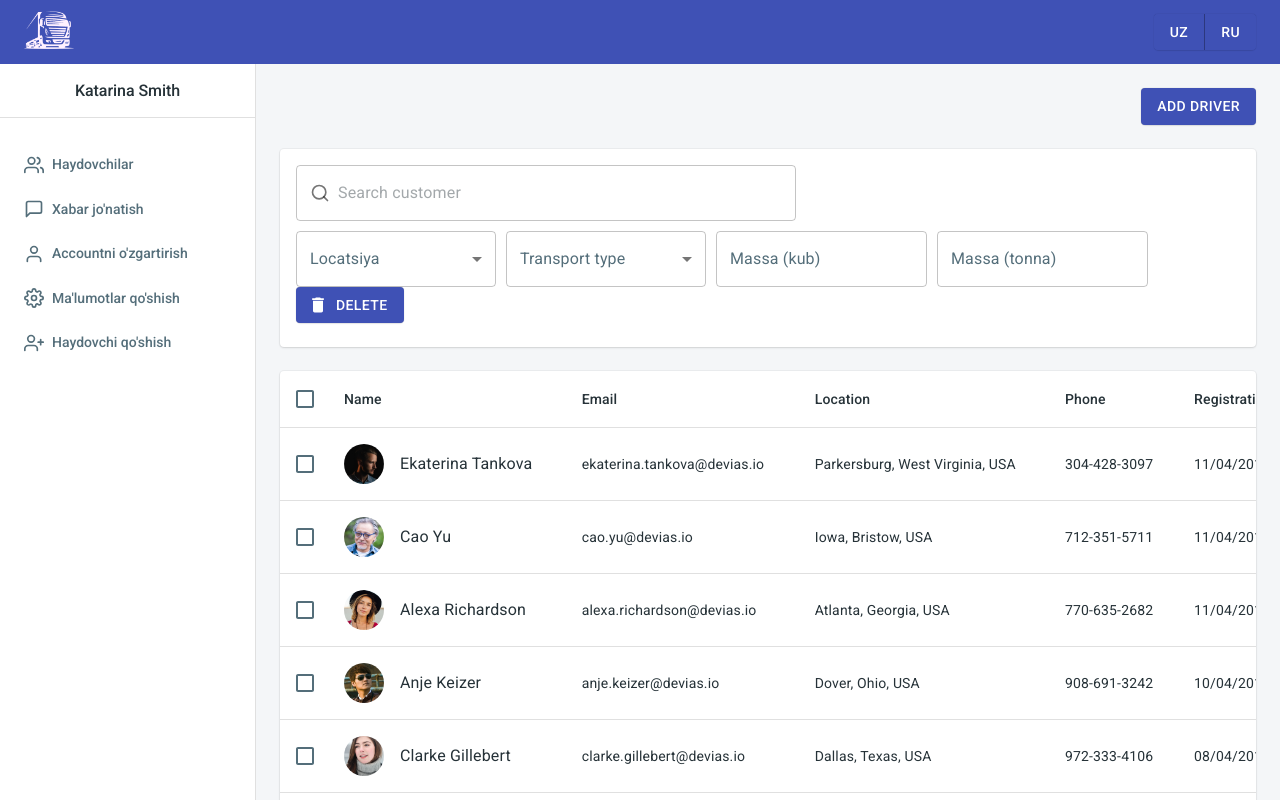
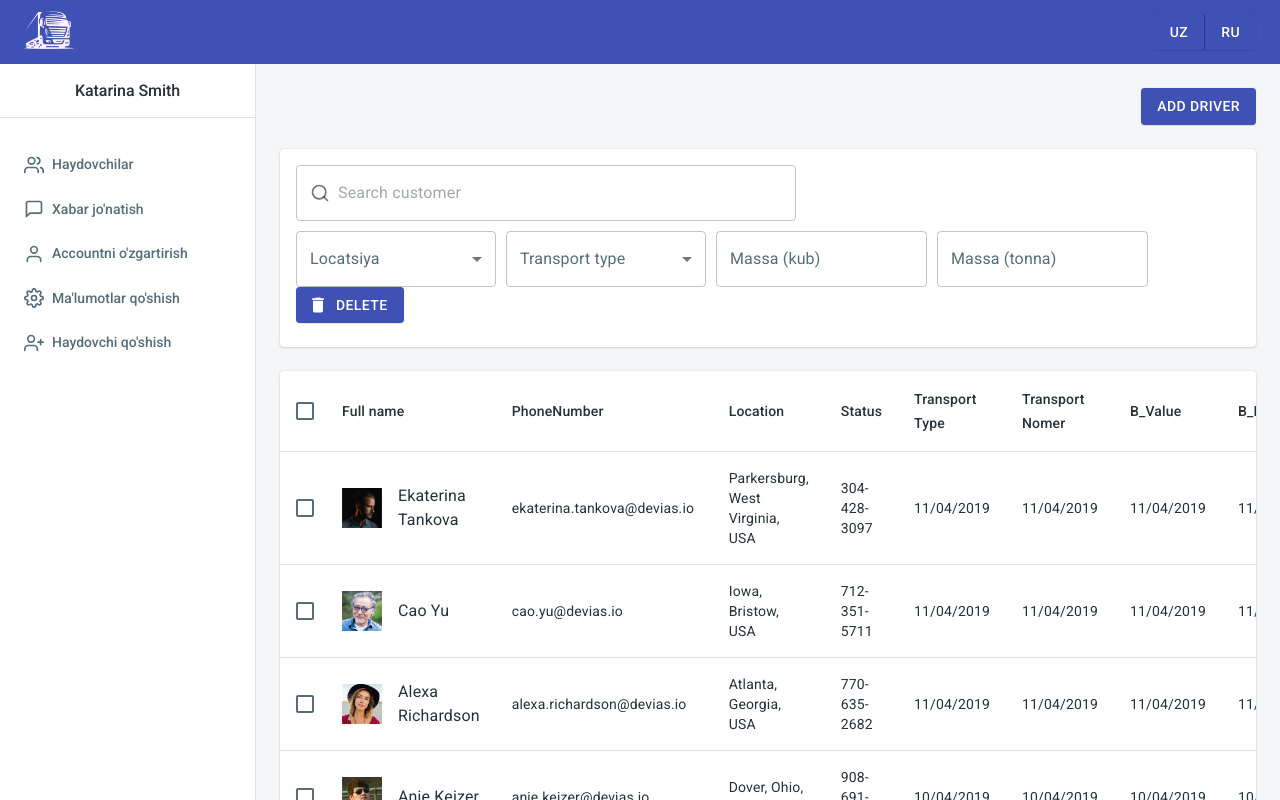
Before and after one commit to Afrosiyob/adminlogistic, a React (Create React App) app: page /app/customers in a window 1280 px wide. Built offline with nearby package versions, Linux system fonts and the light colour scheme; no server answers; sample sign-in values are in the browser's storage.

Commit message:
add pass
add pass

```diff
--- a/src/views/account/AccountView/ProfileDetails.js
+++ b/src/views/account/AccountView/ProfileDetails.js
@@ -20,7 +20,10 @@ const useStyles = makeStyles(() => ({
 const ProfileDetails = ({ className, ...rest }) => {
   const classes = useStyles();
   const [values, setValues] = useState({
+    fullName: '',
+
     phonenumber: '',
+    currentPassword: '',
     password: '',
     confirmpassword: ''
   });
@@ -50,6 +53,18 @@ const ProfileDetails = ({ className, ...rest }) => {
             <Grid item md={12} xs={12}>
               <TextField
                 fullWidth
+                helperText="Fullname"
+                label="FullName"
+                name="fullName"
+                onChange={handleChange}
+                required
+                value={values.fullName}
+                variant="outlined"
+              />
+            </Grid>
+            <Grid item md={12} xs={12}>
+              <TextField
+                fullWidth
                 helperText="Telefon raqamingizni kiriting"
                 label="Phonenumber"
                 name="phonenumber"
@@ -61,9 +76,21 @@ const ProfileDetails = ({ className, ...rest }) => {
             </Grid>
             <Grid item md={12} xs={12}>
               <TextField
+                helperText="Eski  parolni kiriting"
+                fullWidth
+                label="Current passowrd"
+                name="currentPassword"
+                onChange={handleChange}
+                required
+                value={values.currentPassword}
+                variant="outlined"
+              />
+            </Grid>
+            <Grid item md={12} xs={12}>
+              <TextField
                 helperText="Yangi parol kiriting"
                 fullWidth
-                label="Password"
+                label=" New Password"
                 name="password"
                 onChange={handleChange}
                 required
@@ -75,7 +102,7 @@ const ProfileDetails = ({ className, ...rest }) => {
               <TextField
                 helperText="Yangi kiritilgan parolni tasdiqlang"
                 fullWidth
-                label="Confirm Password"
+                label="Confirm New Password"
                 name="confirmpassword"
                 onChange={handleChange}
                 required
--- a/src/views/auth/LoginView.js
+++ b/src/views/auth/LoginView.js
@@ -84,10 +84,10 @@ const LoginView = props => {
 
               Axios.post(`http://195.158.2.207/api/v1/auth/login`, data)
                 .then(res => {
+                  setOpenSuccess(true);
                   localStorage.setItem('logen-authorization', res.data.token);
 
                   setTimeout(() => {
-                    setOpenSuccess(true);
                     navigate('/app/customers', { replace: true });
                     // history.push('/app/customers');
                   }, 1000);
--- a/src/views/customer/CustomerListView/Results.js
+++ b/src/views/customer/CustomerListView/Results.js
@@ -1,7 +1,8 @@
-import React, { useState } from 'react';
+import React, { useState, useEffect } from 'react';
 import clsx from 'clsx';
 import PropTypes from 'prop-types';
 import moment from 'moment';
+
 import PerfectScrollbar from 'react-perfect-scrollbar';
 import {
   Avatar,
@@ -18,6 +19,9 @@ import {
   makeStyles
 } from '@material-ui/core';
 import getInitials from 'src/utils/getInitials';
+import { Link, useParams } from 'react-router-dom';
+import UserDetailModal from './UserDetailModal';
+import Axios from 'axios';
 
 const useStyles = makeStyles(theme => ({
   root: {},
@@ -27,10 +31,47 @@ const useStyles = makeStyles(theme => ({
 }));
 
 const Results = ({ className, customers, ...rest }) => {
+  let { id } = useParams();
   const classes = useStyles();
   const [selectedCustomerIds, setSelectedCustomerIds] = useState([]);
   const [limit, setLimit] = useState(10);
   const [page, setPage] = useState(0);
+
+  const [users, setUsers] = useState({ data: [] });
+
+  // useEffect(() => {
+  //   let token = localStorage.getItem('logen-authorization');
+  //   Axios.get({
+  //     url: 'http://195.158.2.207/api/v1/users?page=1',
+  //     headers: {
+  //       Authorization: 'Bearer ' + token
+  //     }
+  //   })
+  //     .then(result => {
+  //       setUsers('wefwef this is table data' + result.data);
+
+  //       console.log(users);
+  //     })
+  //     .catch(err => console.log(err));
+  // }, []);
+
+  useEffect(() => {
+    let token = localStorage.getItem('logen-authorization');
+    Axios.get('http://195.158.2.207/api/v1/users?page=1', {
+      headers: { Authorization: 'Bearer ' + token }
+    })
+      .then(res => {
+        // setUsers(res.data);
+        console.log('====================================');
+        console.log('this is table data = ' + res);
+        console.log('====================================');
+      })
+      .catch(err => {
+        console.log('====================================');
+        console.log(err);
+        console.log('====================================');
+      });
+  }, []);
 
   const handleSelectAll = event => {
     let newSelectedCustomerIds;
@@ -97,11 +138,15 @@ const Results = ({ className, customers, ...rest }) => {
                     onChange={handleSelectAll}
                   />
                 </TableCell>
-                <TableCell>Name</TableCell>
-                <TableCell>Email</TableCell>
+                <TableCell>Full name</TableCell>
+                <TableCell>PhoneNumber</TableCell>
                 <TableCell>Location</TableCell>
-                <TableCell>Phone</TableCell>
-                <TableCell>Registration date</TableCell>
+                <TableCell>Status</TableCell>
+                <TableCell> Transport Type </TableCell>
+                <TableCell> Transport Nomer </TableCell>
+                <TableCell> B_Value </TableCell>
+                <TableCell>B_Mass</TableCell>
+                <TableCell>Time of Status</TableCell>
               </TableRow>
             </TableHead>
             <TableBody>
@@ -120,17 +165,12 @@ const Results = ({ className, customers, ...rest }) => {
                   </TableCell>
 
                   <TableCell>
-                    <Box alignItems="center" display="flex">
-                      <Avatar
-                        className={classes.avatar}
-                        src={customer.avatarUrl}
-                      >
-                        {getInitials(customer.name)}
-                      </Avatar>
-                      <Typography color="textPrimary" variant="body1">
-                        {customer.name}
-                      </Typography>
-                    </Box>
+                    <UserDetailModal
+                      customClassName={classes.avatar}
+                      srcImg={customer.avatarUrl}
+                      getInitials={getInitials(customer.name)}
+                      customerName={customer.name}
+                    />
                   </TableCell>
 
                   <TableCell>{customer.email}</TableCell>
@@ -141,6 +181,18 @@ const Results = ({ className, customers, ...rest }) => {
 
                   <TableCell>{customer.phone}</TableCell>
 
+                  <TableCell>
+                    {moment(customer.createdAt).format('DD/MM/YYYY')}
+                  </TableCell>
+                  <TableCell>
+                    {moment(customer.createdAt).format('DD/MM/YYYY')}
+                  </TableCell>
+                  <TableCell>
+                    {moment(customer.createdAt).format('DD/MM/YYYY')}
+                  </TableCell>
+                  <TableCell>
+                    {moment(customer.createdAt).format('DD/MM/YYYY')}
+                  </TableCell>
                   <TableCell>
                     {moment(customer.createdAt).format('DD/MM/YYYY')}
                   </TableCell>
--- /dev/null
+++ b/src/views/customer/CustomerListView/UserDetailModal.js
@@ -0,0 +1,94 @@
+import React from 'react';
+import Button from '@material-ui/core/Button';
+import Dialog from '@material-ui/core/Dialog';
+import DialogActions from '@material-ui/core/DialogActions';
+import DialogContent from '@material-ui/core/DialogContent';
+import DialogContentText from '@material-ui/core/DialogContentText';
+import DialogTitle from '@material-ui/core/DialogTitle';
+import { Avatar, Typography, makeStyles, Box } from '@material-ui/core';
+
+const useStyles = makeStyles(theme => ({
+  root: {},
+  avatar: {
+    marginRight: theme.spacing(2)
+  }
+}));
+
+export default function UserDetailModal(props) {
+  const [open, setOpen] = React.useState(false);
+  const [scroll, setScroll] = React.useState('paper');
+  const classes = useStyles();
+  const handleClickOpen = scrollType => () => {
+    setOpen(true);
+    setScroll(scrollType);
+  };
+
+  const handleClose = () => {
+    setOpen(false);
+  };
+
+  const descriptionElementRef = React.useRef(null);
+  React.useEffect(() => {
+    if (open) {
+      const { current: descriptionElement } = descriptionElementRef;
+      if (descriptionElement !== null) {
+        descriptionElement.focus();
+      }
+    }
+  }, [open]);
+
+  return (
+    <div>
+      <Box
+        alignItems="center"
+        display="flex"
+        onClick={handleClickOpen('paper')}
+      >
+        <Avatar
+          variant="square"
+          className={props.customClassName}
+          src={props.srcImg}
+        >
+          {props.getInitials}
+        </Avatar>
+        <Typography color="textPrimary" variant="body1">
+          {props.customerName}
+        </Typography>
+      </Box>
+
+      <Dialog
+        open={open}
+        onClose={handleClose}
+        scroll={scroll}
+        aria-labelledby="scroll-dialog-title"
+        aria-describedby="scroll-dialog-description"
+      >
+        <DialogTitle id="scroll-dialog-title">
+          {' '}
+          {props.customerName}
+        </DialogTitle>
+        <DialogContent dividers={scroll === 'paper'}>
+          <DialogContentText
+            id="scroll-dialog-description"
+            ref={descriptionElementRef}
+            tabIndex={-1}
+          >
+            {[...new Array(50)]
+              .map(
+                () => `Cras mattis consectetur purus sit amet fermentum.
+Cras justo odio, dapibus ac facilisis in, egestas eget quam.
+Morbi leo risus, porta ac consectetur ac, vestibulum at eros.
+Praesent commodo cursus magna, vel scelerisque nisl consectetur et.`
+              )
+              .join('\n')}
+          </DialogContentText>
+        </DialogContent>
+        <DialogActions>
+          <Button onClick={handleClose} color="primary">
+            Close
+          </Button>
+        </DialogActions>
+      </Dialog>
+    </div>
+  );
+}
--- /dev/null
+++ b/src/views/userDetail/UserDetail.js
@@ -0,0 +1,9 @@
+import React from 'react';
+import { useParams } from 'react-router';
+
+function UserDetail() {
+  let { id } = useParams();
+  return <div>{id} wefewfwe</div>;
+}
+
+export default UserDetail;
```
Also changed, not shown: src/App.js (+70 -2 lines).
